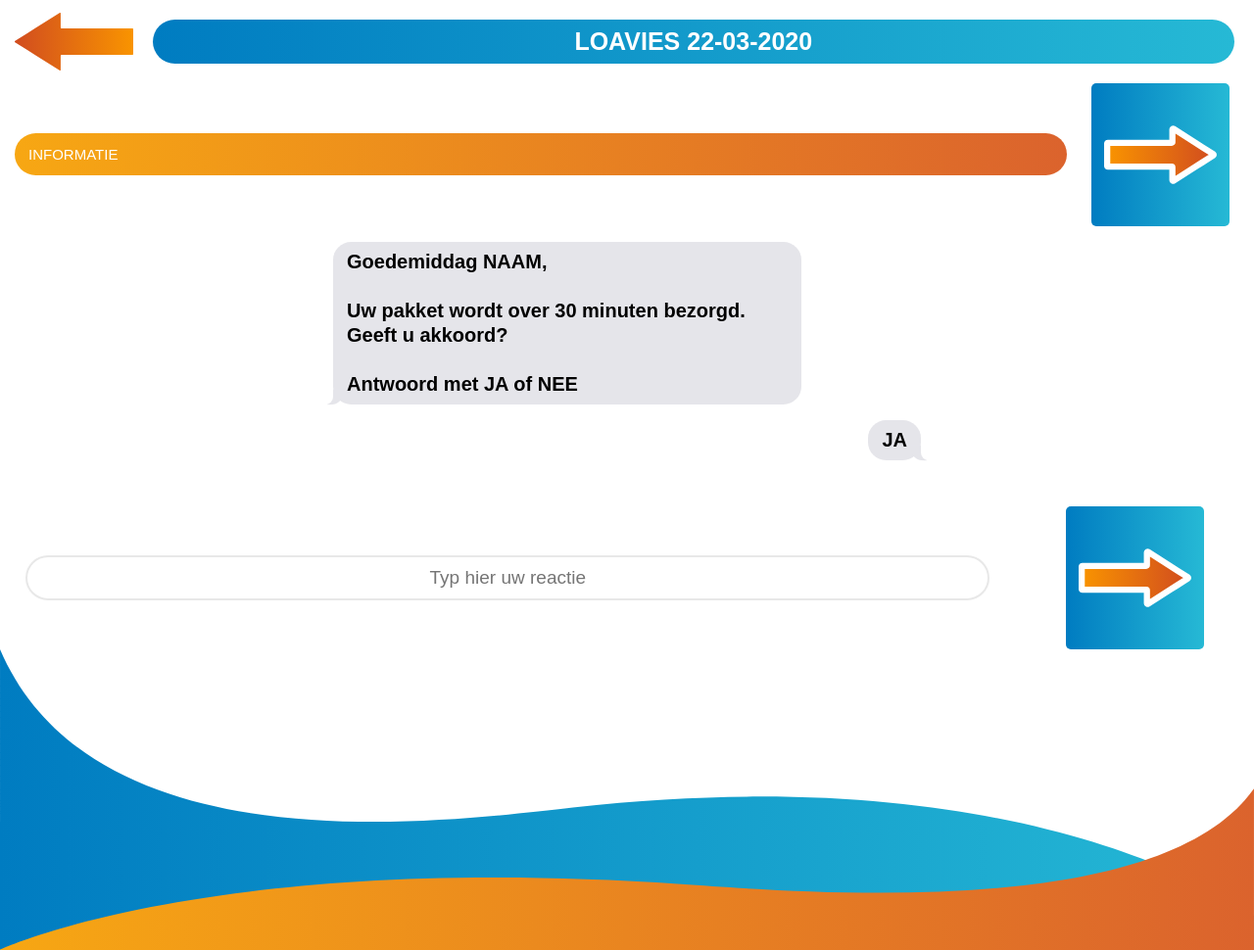
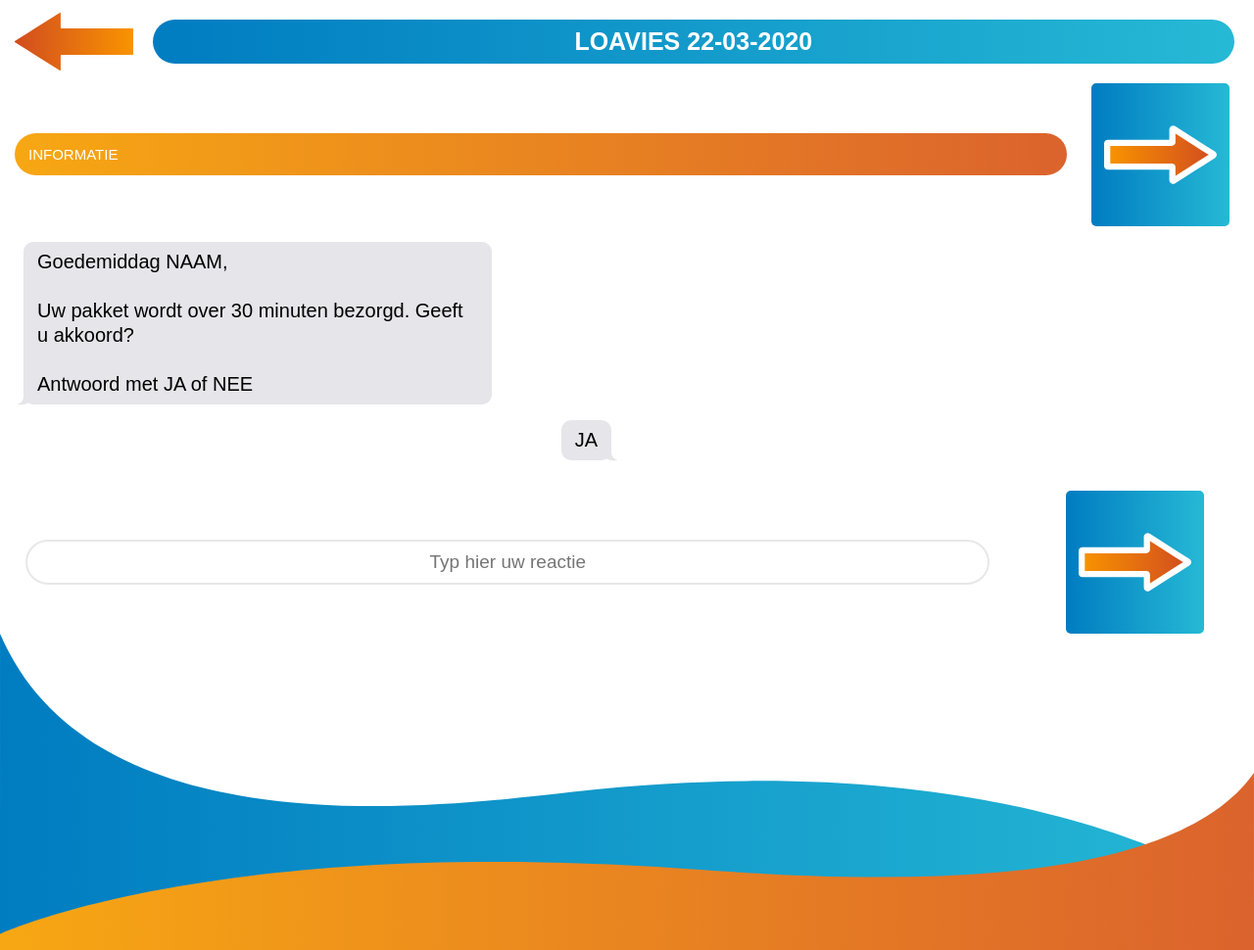
Before and after one commit to Zyggzzz/Zyggzz.github.io, a website: page pages/Chat0.html in a window 1280 px wide. Shown: the top 970 px of the page at 98% size. Drawn offline with Linux system fonts and the light colour scheme.

Commit message:
klein chat update

```diff
--- a/css/massage_buble.css
+++ b/css/massage_buble.css
@@ -1,23 +1,25 @@
 .imessage {
-    background-color: #fff;
+    /* background-color: #fff; */
     /* border: 1px solid #e5e5ea; */
     border-radius: 0.25rem;
     display: flex;
     flex-direction: column;
     font-family: "SanFrancisco";
     font-size: 1.25rem;
-    margin: 0 auto 1rem;
+    /* margin: 10rem auto 1rem; */
     max-width: 600px;
     padding: 0.5rem 1.5rem;
+    font-weight: lighter;
   }
 
   .imessage p {
-    border-radius: 1.15rem;
+    border-radius: 10px;
     line-height: 1.25;
     max-width: 75%;
     padding: 0.5rem .875rem;
     position: relative;
     word-wrap: break-word;
+    font-weight: lighter;
   }
 
   .imessage p::before,
```
Also changed, not shown: 1 other file.
